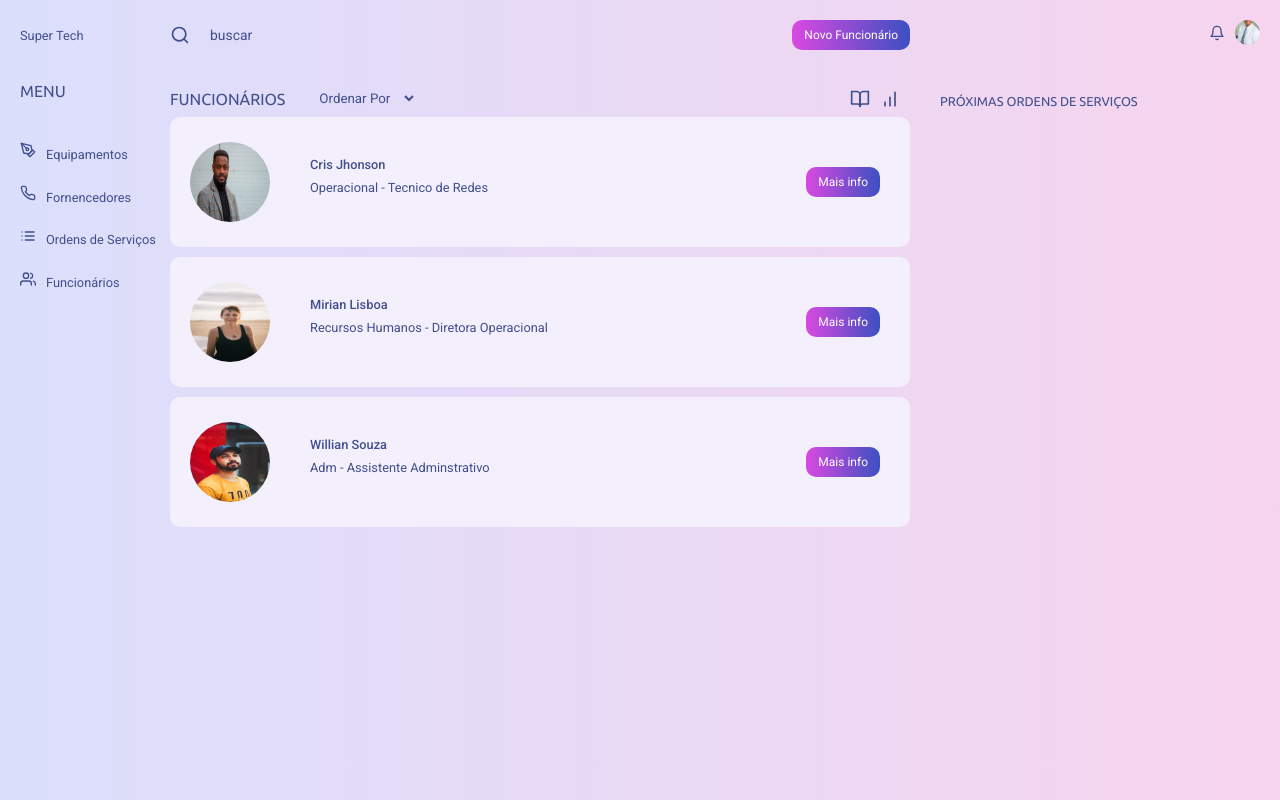
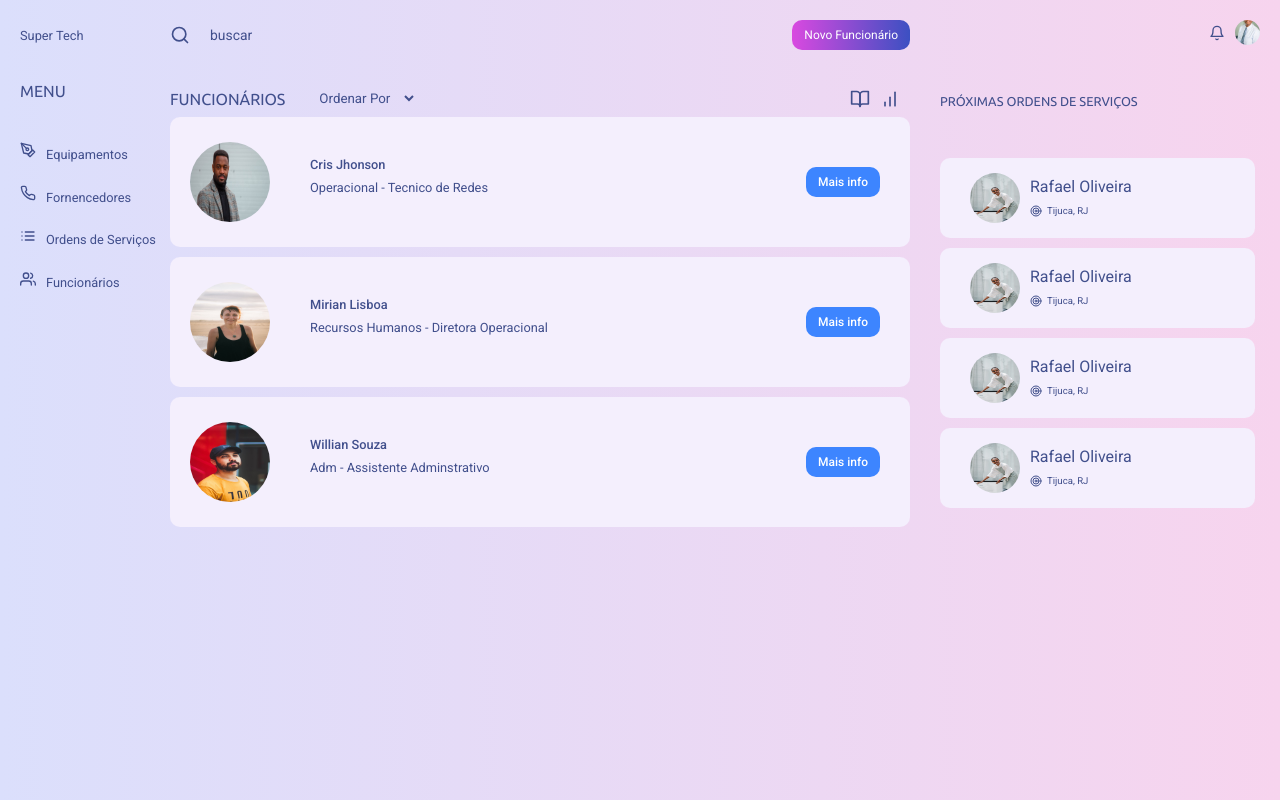
Before and after one commit to robsonmvieira/erp, a React (Create React App) app: page /admin in a window 1280 px wide. Built offline with nearby package versions, Linux system fonts and the light colour scheme.

Commit message:
feat: add card employee container

```diff
--- a/src/pages/Admin/index.tsx
+++ b/src/pages/Admin/index.tsx
@@ -8,7 +8,8 @@ import {
   FiSearch,
   FiBookOpen,
   FiBarChart,
-  FiBell
+  FiBell,
+  FiTarget
 } from 'react-icons/fi'
 import {
   Container,
@@ -18,14 +19,15 @@ import {
   SideRight,
   SideLeftMenuList,
   EmployeeMenu,
-  EmployeeContainer
+  EmployeeContainer,
+  NextOrderCard
 } from './styles'
 
 import M1 from '../../assets/images/m1.jpg'
 import M2 from '../../assets/images/m2.jpg'
 import W1 from '../../assets/images/w1.jpg'
 import UserImg from '../../assets/images/user.jpg'
-
+import CardImg from '../../assets/images/card-img.jpg'
 // interface LiProps extends LiHTMLAttributes<HTMLLIElement> {
 //   icons?: React.ComponentType<IconBaseProps>
 // }
@@ -131,6 +133,46 @@ const Admin: React.FC = () => {
             <img src={UserImg} alt="employee avatar" srcSet="" />
           </div>
           <h2>Próximas Ordens de Serviços</h2>
+          <NextOrderCard>
+            <img src={CardImg} alt="" />
+            <div className="card__info">
+              <strong>Rafael Oliveira</strong>
+              <div className="card__locale">
+                <FiTarget size={12} />
+                <span>Tijuca, RJ</span>
+              </div>
+            </div>
+          </NextOrderCard>
+          <NextOrderCard>
+            <img src={CardImg} alt="" />
+            <div className="card__info">
+              <strong>Rafael Oliveira</strong>
+              <div className="card__locale">
+                <FiTarget size={12} />
+                <span>Tijuca, RJ</span>
+              </div>
+            </div>
+          </NextOrderCard>
+          <NextOrderCard>
+            <img src={CardImg} alt="" />
+            <div className="card__info">
+              <strong>Rafael Oliveira</strong>
+              <div className="card__locale">
+                <FiTarget size={12} />
+                <span>Tijuca, RJ</span>
+              </div>
+            </div>
+          </NextOrderCard>
+          <NextOrderCard>
+            <img src={CardImg} alt="" />
+            <div className="card__info">
+              <strong>Rafael Oliveira</strong>
+              <div className="card__locale">
+                <FiTarget size={12} />
+                <span>Tijuca, RJ</span>
+              </div>
+            </div>
+          </NextOrderCard>
         </SideRight>
       </Content>
     </Container>
--- a/src/pages/Admin/styles.ts
+++ b/src/pages/Admin/styles.ts
@@ -148,6 +148,7 @@ export const EmployeeContainer = styled.div`
   background: #f4effd;
   margin-bottom: 10px;
   justify-content: stretch;
+
   .employee__img {
     width: 120px;
     height: 130px;
@@ -189,6 +190,10 @@ export const EmployeeContainer = styled.div`
     }
 
     .more__info {
+      button {
+        background: #3d85ff;
+        font-weight: 500;
+      }
     }
   }
 `
@@ -227,3 +232,48 @@ export const SideRight = styled.aside`
   /* width: 100%;
   height: 100vh; */
 `
+export const NextOrderCard = styled.div`
+  width: 90%;
+  margin-left: 30px;
+  height: 80px;
+  display: flex;
+  border-radius: 10px;
+  background: #f4effd;
+  margin-bottom: 10px;
+  align-items: center;
+  img {
+    width: 50px;
+    height: 50px;
+    border-radius: 50%;
+    margin-right: 10px;
+    margin-left: 30px;
+  }
+
+  & .card__info {
+    strong {
+      font-family: 'Roboto', sans-serif;
+      font-weight: 400;
+      color: #414f8c;
+      font-size: 1em;
+
+      display: flex;
+      flex-direction: column;
+    }
+    & .card__locale {
+      margin-top: 10px;
+      display: flex;
+      align-items: center;
+      svg {
+        color: #414f8c;
+        margin-right: 5px;
+      }
+
+      span {
+        color: #414f8c;
+        font-family: 'Roboto', sans-serif;
+        font-size: 0.6em;
+        font-weight: normal;
+      }
+    }
+  }
+`
```
Also changed, not shown: src/assets/images/card-img.jpg (added).
